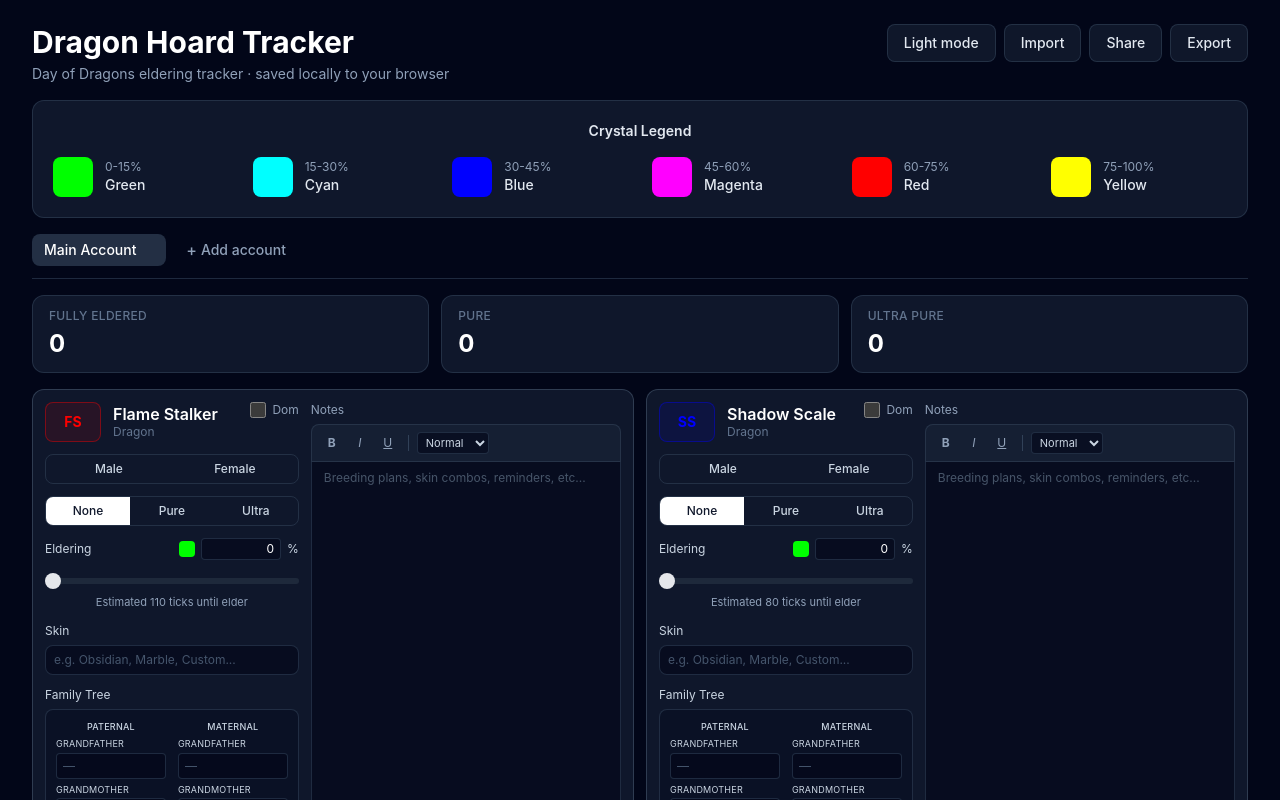
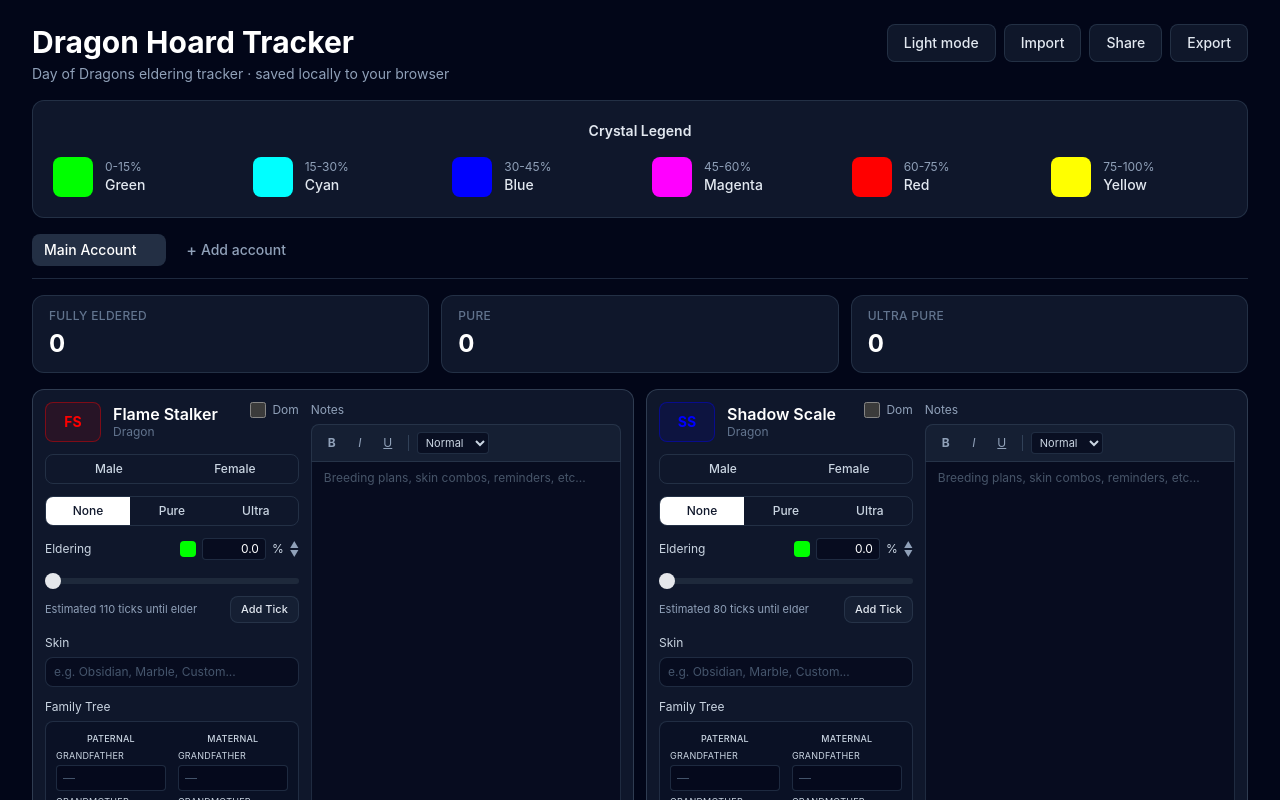
Before and after one commit to connstant/hoard-tracker, a React (Vite) app: page / in a window 1280 px wide. Shown: the top 800 px of the page. Built offline with nearby package versions, Linux system fonts and the light colour scheme.

Commit message:
Add "Add Tick" button and 0.1% fine-tune arrows to eldering
Each species elders at a fixed rate per tick (100 / ticksToElder), not a
rounded range, so the button applies that exact value while the on-screen
percent still displays to 1 decimal.

```diff
--- a/src/components/DragonCard.tsx
+++ b/src/components/DragonCard.tsx
@@ -37,6 +37,24 @@
   const ticksRemaining = species.ticksToElder
     ? Math.ceil((species.ticksToElder * (100 - record.eldering)) / 100)
     : null;
+
+  // The exact gain per tick (e.g. Brood Watcher is 100/181 = 0.5525%, not a
+  // rounded 0.5-0.6 range). Kept at full precision internally; only the
+  // display is rounded to 1 decimal.
+  const tickAmount = species.ticksToElder ? 100 / species.ticksToElder : null;
+
+  const setEldering = (value: number) => {
+    onChange({ eldering: clamp(round(value, 3), 0, 100) });
+  };
+
+  const handleTick = () => {
+    if (tickAmount === null) return;
+    setEldering(record.eldering + tickAmount);
+  };
+
+  const handleNudge = (delta: number) => {
+    setEldering(record.eldering + delta);
+  };
 
   // While the user is typing, the input shows its own raw text so a leading
   // "0" can be stripped as soon as another digit follows it instead of
@@ -117,7 +135,7 @@
                   <input
                     type="text"
                     inputMode="decimal"
-                    value={eldFocused ? eldText : String(record.eldering)}
+                    value={eldFocused ? eldText : record.eldering.toFixed(1)}
                     onFocus={() => {
                       setEldFocused(true);
                       setEldText(String(record.eldering));
@@ -133,9 +151,27 @@
                       }
                     }}
                     onBlur={() => setEldFocused(false)}
-                    className="w-20 rounded border border-slate-300 bg-white px-1.5 py-0.5 text-right text-xs text-slate-900 outline-none dark:border-slate-700/60 dark:bg-slate-950/60 dark:text-white"
+                    className="w-16 rounded border border-slate-300 bg-white px-1.5 py-0.5 text-right text-xs text-slate-900 outline-none dark:border-slate-700/60 dark:bg-slate-950/60 dark:text-white"
                   />
                   %
+                  <div className="flex flex-col leading-[9px]">
+                    <button
+                      type="button"
+                      aria-label="Increase eldering by 0.1%"
+                      onClick={() => handleNudge(0.1)}
+                      className="text-[9px] text-slate-400 hover:text-slate-700 dark:hover:text-slate-200"
+                    >
+                      ▲
+                    </button>
+                    <button
+                      type="button"
+                      aria-label="Decrease eldering by 0.1%"
+                      onClick={() => handleNudge(-0.1)}
+                      className="text-[9px] text-slate-400 hover:text-slate-700 dark:hover:text-slate-200"
+                    >
+                      ▼
+                    </button>
+                  </div>
                 </span>
               )}
             </div>
@@ -152,13 +188,26 @@
                     background: `linear-gradient(to right, var(--range-fill) ${record.eldering}%, var(--range-track) ${record.eldering}%)`,
                   }}
                 />
+                <div className="mt-1.5 flex items-center justify-between gap-2">
                   {ticksRemaining !== null && (
-                  <p className="mt-1 text-center text-[11px] text-slate-500 dark:text-slate-400">
+                    <p className="text-[11px] text-slate-500 dark:text-slate-400">
                       {ticksRemaining <= 0
                         ? "Fully eldered"
                         : `Estimated ${ticksRemaining} tick${ticksRemaining === 1 ? "" : "s"} until elder`}
                     </p>
                   )}
+                  {tickAmount !== null && (
+                    <button
+                      type="button"
+                      onClick={handleTick}
+                      disabled={record.eldering >= 100}
+                      title={`+${tickAmount.toFixed(3)}% per tick`}
+                      className="shrink-0 rounded-lg border border-slate-300 bg-slate-100 px-2.5 py-1 text-[11px] font-medium text-slate-700 transition hover:bg-slate-200 disabled:cursor-not-allowed disabled:opacity-50 dark:border-slate-700/60 dark:bg-slate-800/50 dark:text-slate-200 dark:hover:bg-slate-700/60"
+                    >
+                      Add Tick
+                    </button>
+                  )}
+                </div>
               </>
             ) : (
               <p className="rounded border border-dashed border-slate-300 px-2 py-1.5 text-center text-xs text-slate-500 dark:border-slate-700/60">
@@ -199,6 +248,11 @@
   return Math.min(max, Math.max(min, value));
 }
 
+function round(value: number, decimals: number) {
+  const factor = 10 ** decimals;
+  return Math.round(value * factor) / factor;
+}
+
 function Segmented<T extends string>({
   options,
   value,
--- a/src/data/changelog.ts
+++ b/src/data/changelog.ts
@@ -7,6 +7,14 @@
 // Newest entry first. Add a new entry here whenever a notable feature or
 // fix ships — it renders automatically in the Footer.
 export const CHANGELOG: ChangelogEntry[] = [
+  {
+    version: "1.4.0",
+    date: "2026-08-14",
+    changes: [
+      "\"Add Tick\" button on each eldering species bumps progress by that species' exact average per-tick gain, so you don't have to type in the new value every time",
+      "Small ▲▼ arrows next to the eldering percent fine-tune it by 0.1% at a time",
+    ],
+  },
   {
     version: "1.3.1",
     date: "2026-08-03",
```
Lines whose indentation alone changed are shown as unchanged.
